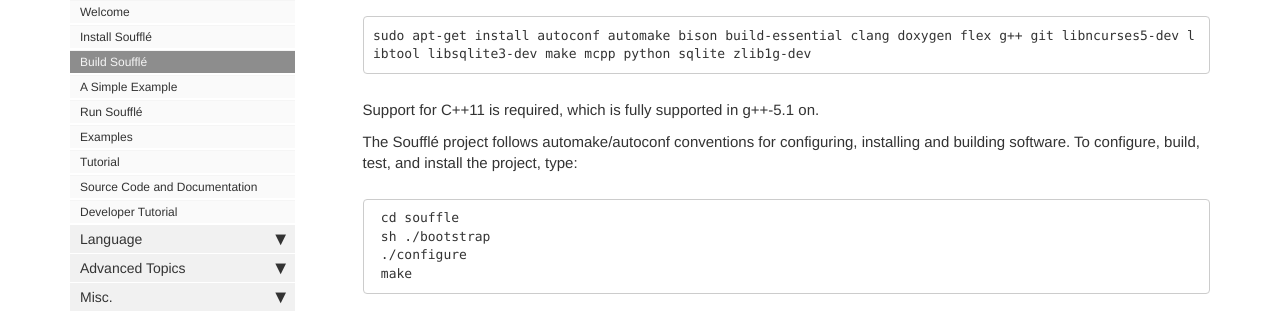
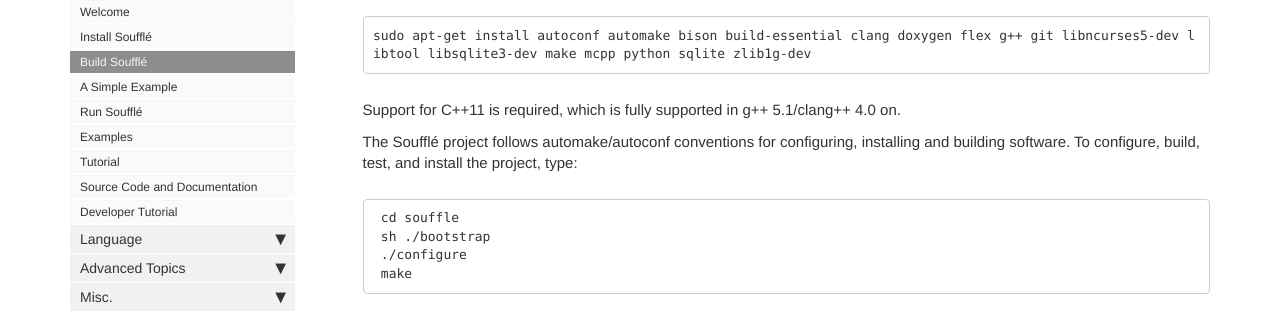
Before and after one commit to souffle-lang/souffle-lang.github.io, a Jekyll site: the page built from pages/docs/build.md, in a window 1280 px wide and 900 px high, scrolled down 458 px. Shown: the part 159-472 px from the top of the window. Built offline with Jekyll 4.4.1, drawn with Linux system fonts in a browser that asks for light colours; comment, search, counter and statistics services are not loaded.

Commit message:
Add clang version required for C++11 support

````diff
--- a/pages/docs/build.md
+++ b/pages/docs/build.md
@@ -21,7 +21,7 @@ On a Ubuntu/Debian system, following command installs the necessary developer to
 sudo apt-get install autoconf automake bison build-essential clang doxygen flex g++ git libncurses5-dev libtool libsqlite3-dev make mcpp python sqlite zlib1g-dev
 ```
 
-Support for C++11 is required, which is fully supported in g++-5.1 on.
+Support for C++11 is required, which is fully supported in g++ 5.1/clang++ 4.0 on.
 
 The Soufflé project follows automake/autoconf conventions for configuring, installing and building software. To configure, build, test, and install the project, type:
 ```
````
